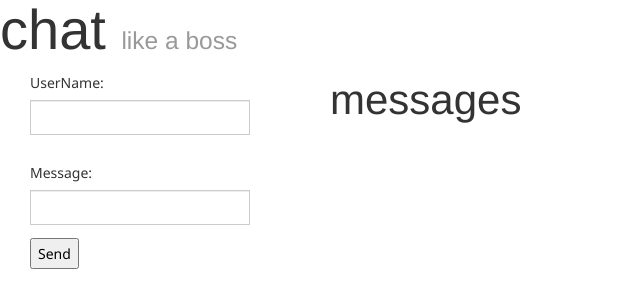
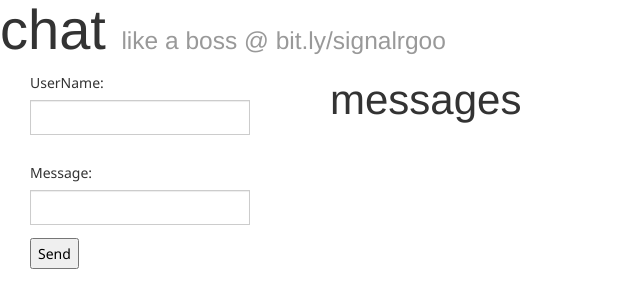
Before and after one commit to PeteGoo/Presentations.SignalR, a plain HTML site: page SignalR.Sample/Chat/Chat.html in a window 1280 px wide. Shown: the whole page, without its empty margins (0-640 px from the left). Drawn offline with Linux system fonts and the light colour scheme; no server answers.

Commit message:
Change chat header to reflect shortened link

```diff
--- a/SignalR.Sample/Chat/Chat.html
+++ b/SignalR.Sample/Chat/Chat.html
@@ -6,7 +6,7 @@
 </head>
 <body>
     <header>
-        <h1>Chat <small>like a boss</small></h1>
+        <h1>Chat <small>like a boss @ bit.ly/signalrgoo</small></h1>
     </header>
 
     <div class="span3">
@@ -58,6 +58,7 @@
             $('#send').click(function () {
                 sendMessage();
             });
+
             connection.start();
         });
     </script>
```
